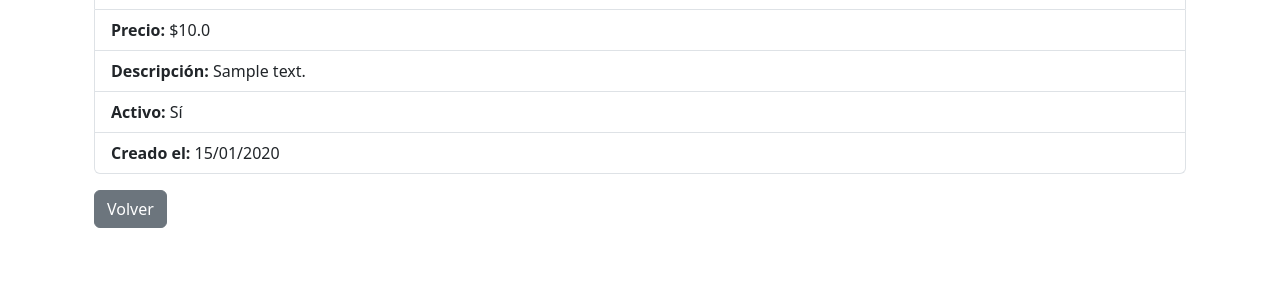
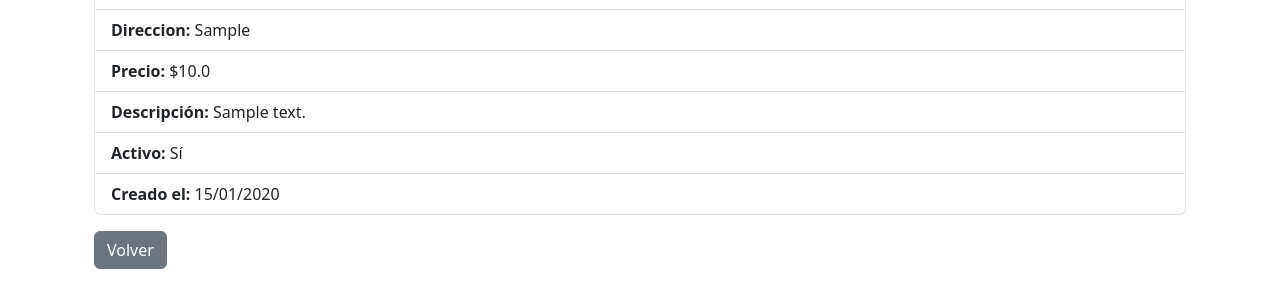
Before and after one commit to NicolasM146/IngS2, a Flask app: page /rentals/1 in a window 1280 px wide. Shown: the part 204-495 px from the top of the page. Run offline with Flask 3, Linux system fonts and the light colour scheme; a user stored in the database is signed in; tables that the repository leaves empty hold one stand-in row (values such as "Sample post"); some libraries are stand-ins or nearby versions.

```diff
--- a/src/web/templates/Alquileres/show.html
+++ b/src/web/templates/Alquileres/show.html
@@ -6,6 +6,7 @@
 
     <ul class="list-group">
         <li class="list-group-item"><strong>Propiedad:</strong> {{ alquiler.property.titulo }}</li>
+        <li class="list-group-item"><strong>Direccion:</strong> {{ alquiler.property.direccion }}</li>
         <li class="list-group-item"><strong>Precio:</strong> ${{ alquiler.price }}</li>
         <li class="list-group-item"><strong>Descripción:</strong> {{ alquiler.property.descripcion }}</li>
         <li class="list-group-item"><strong>Activo:</strong> {{ 'Sí' if alquiler.is_active else 'No' }}</li>
```
